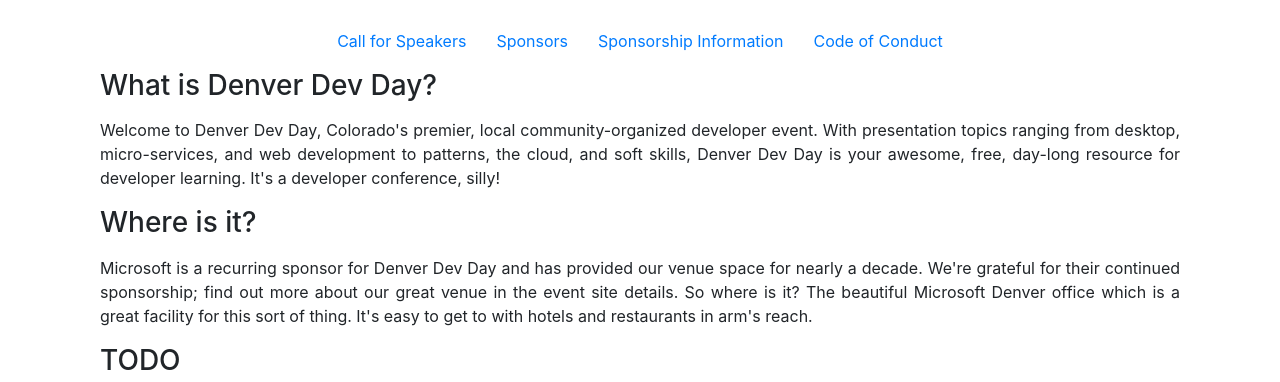
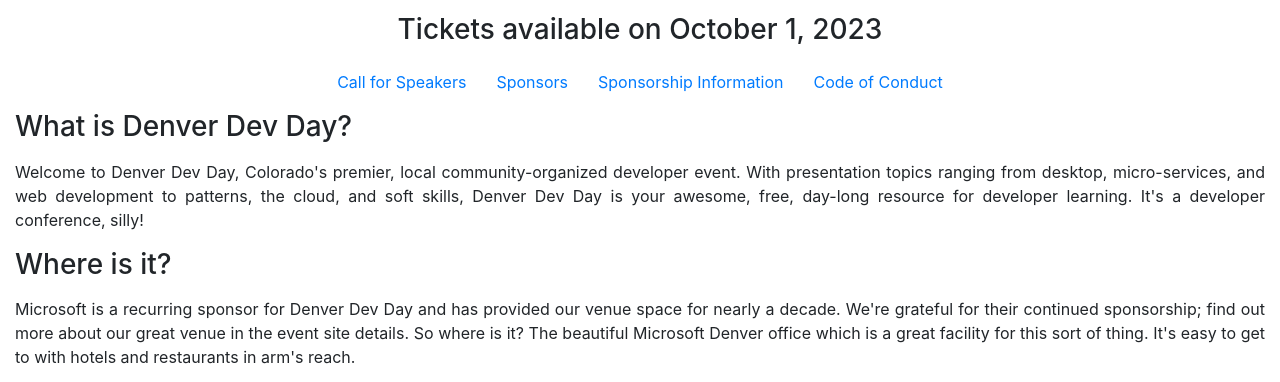
Before and after one commit to denverdevday/oct-2023, a plain HTML site: page index.html in a window 1280 px wide. Shown: the part 403-785 px from the top of the page. Drawn offline with nearby package versions, Linux system fonts and the light colour scheme.

Commit message:
Update index.html
Adding tickets available message

```diff
--- a/index.html
+++ b/index.html
@@ -43,6 +43,16 @@
             </address>
         </div>
     </div>
+</div>
+
+<div class="container body-wrap">
+    <div class="row align-items-start">
+        <div class="col container text-center">
+            <h3>Tickets available on October 1, 2023</h3>
+        </div>
+    </div>
+</div>
+
 
 <div id="menu" class="container-fluid mt-3 mb-3">
     <div class="row justify-content-md-center">
```
Lines whose indentation alone changed are shown as unchanged.
